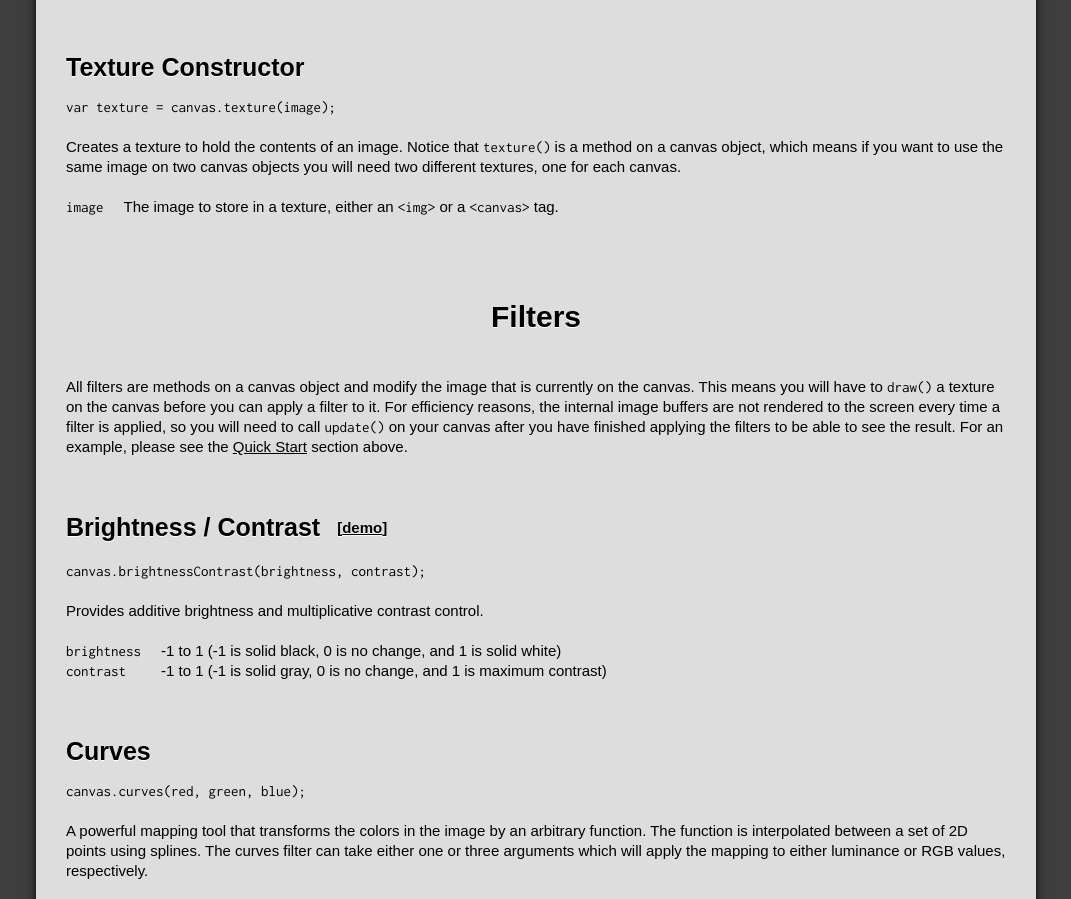
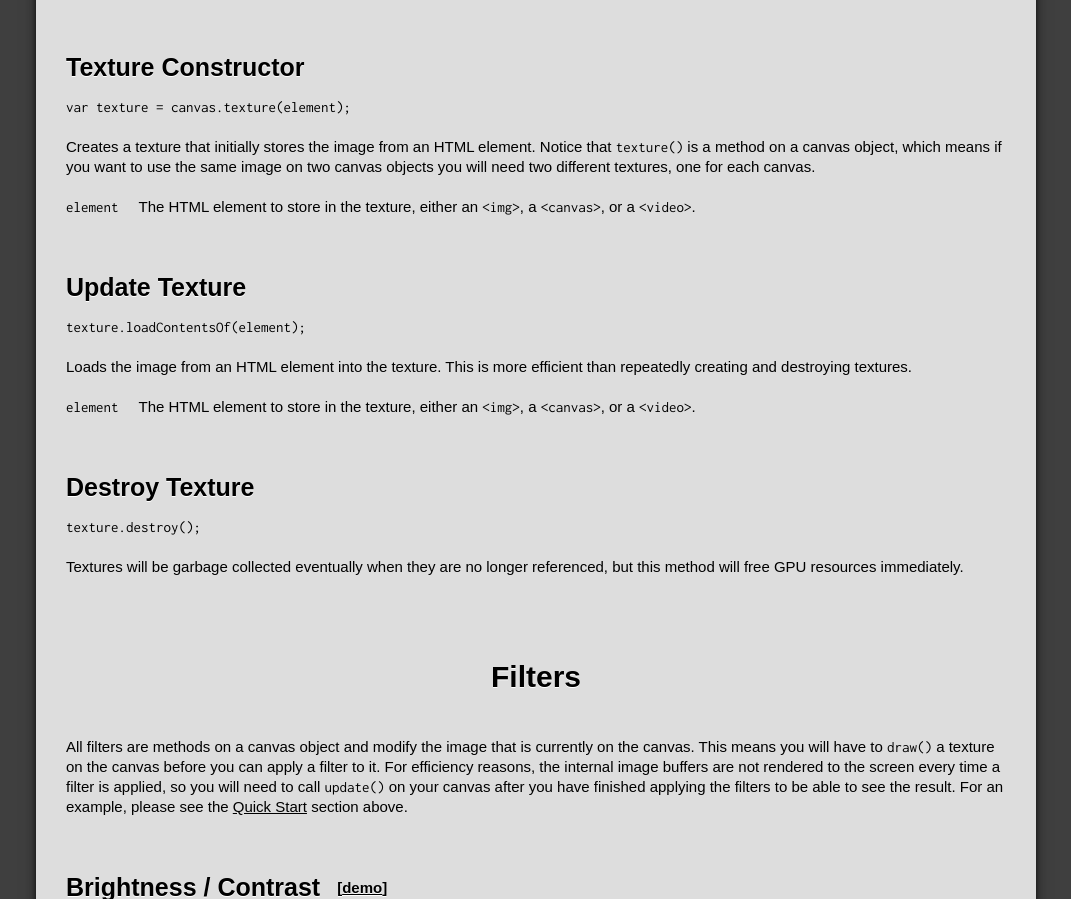
Before and after one commit to evanw/glfx.js, a plain HTML site: page docs/index.html in a window 1280 px wide. Shown: the part 2313-3212 px from the top of the page, without its empty margins (104-1175 px from the left). Drawn offline with Linux system fonts and the light colour scheme; a script that the page names is missing; a web font is replaced by a local one.

Commit message:
updated documentation

```diff
--- a/docs/index.html
+++ b/docs/index.html
@@ -49,7 +49,7 @@ window.onload = function() {
     canvas.draw(texture).ink(0.25).update();
 
     // replace the image with the canvas
-    image.parentNode.insertBefore(canvas);
+    image.parentNode.insertBefore(canvas, image);
     image.parentNode.removeChild(image);
 
     // Note: instead of swapping the &lt;canvas&gt; tag with the &lt;img&gt; tag
@@ -94,12 +94,26 @@ window.onload = function() {
     </div>
     <div class="doc">
         <h4>Texture Constructor</h4>
-        <p><code>var texture = canvas.texture(image);</code></p>
-        <p>Creates a texture to hold the contents of an image. Notice that <kbd>texture()</kbd> is a method on a canvas object, which means if you want to use the same image on two canvas objects you will need two different textures, one for each canvas.</p>
+        <p><code>var texture = canvas.texture(element);</code></p>
+        <p>Creates a texture that initially stores the image from an HTML element. Notice that <kbd>texture()</kbd> is a method on a canvas object, which means if you want to use the same image on two canvas objects you will need two different textures, one for each canvas.</p>
         <table class="docs"><tr>
-            <td><code>image</code></td>
-            <td>The image to store in a texture, either an <kbd>&lt;img&gt;</kbd> or a <kbd>&lt;canvas&gt;</kbd> tag.</td>
+            <td><code>element</code></td>
+            <td>The HTML element to store in the texture, either an <kbd>&lt;img&gt;</kbd>, a <kbd>&lt;canvas&gt;</kbd>, or a <kbd>&lt;video&gt;</kbd>.</td>
         </tr></table>
+    </div>
+    <div class="doc">
+        <h4>Update Texture</h4>
+        <p><code>texture.loadContentsOf(element);</code></p>
+        <p>Loads the image from an HTML element into the texture. This is more efficient than repeatedly creating and destroying textures.</p>
+        <table class="docs"><tr>
+            <td><code>element</code></td>
+            <td>The HTML element to store in the texture, either an <kbd>&lt;img&gt;</kbd>, a <kbd>&lt;canvas&gt;</kbd>, or a <kbd>&lt;video&gt;</kbd>.</td>
+        </tr></table>
+    </div>
+    <div class="doc">
+        <h4>Destroy Texture</h4>
+        <p><code>texture.destroy();</code></p>
+        <p>Textures will be garbage collected eventually when they are no longer referenced, but this method will free GPU resources immediately.</p>
     </div>
 
     <h3>Filters</h3>
```
Also changed, not shown: glfx.js.
